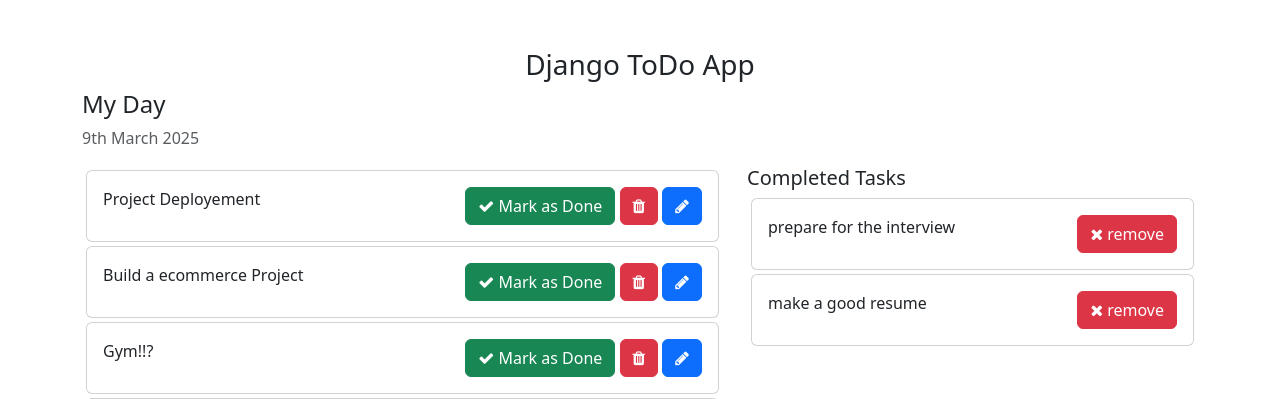
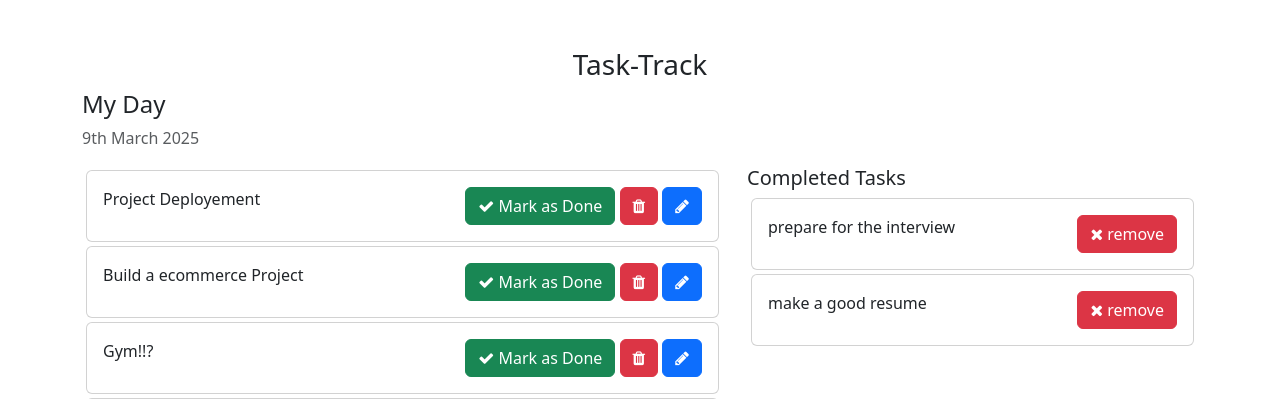
Before and after one commit to kshitish18/TaskTrack, a Django app: page / in a window 1280 px wide. Shown: the top 399 px of the page. Run offline with Django 4.2, Linux system fonts and the light colour scheme; data comes from the database, SQL or seed files in the repository; both versions use the stored data as it was after the commit.

Commit message:
Initial commit

```diff
--- a/template/home.html
+++ b/template/home.html
@@ -22,7 +22,7 @@
 </head>
 <body>
     <div class="container">
-        <h3 class="pt-5 text-center">Django ToDo App</h3>
+        <h3 class="pt-5 text-center">Task-Track</h3>
         <div class="row">
             <h4>My Day</h4>
             <p class="text-muted">{% now "jS F Y" %}</p>
```
Also changed, not shown: db.sqlite3.
